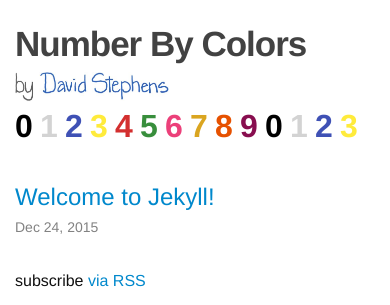
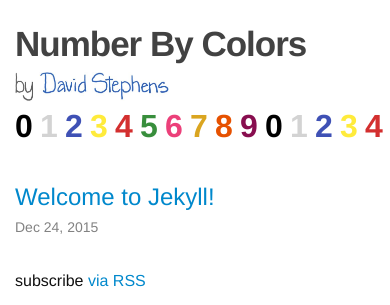
Before and after one commit to NumberByColors/numberbycolors.github.io, a Jekyll site: the page built from index.html, in a window 390 px wide. Shown: the top 305 px of the page. Built offline with Jekyll 4.4.1, drawn with Linux system fonts in a browser that asks for light colours.

Commit message:
Fix the right padding of the header on mobile

```diff
--- a/_sass/_layout.scss
+++ b/_sass/_layout.scss
@@ -87,6 +87,9 @@
         margin-top: 0px;
     }
 
+    header .wrapper {
+        padding-right: 0px;
+    }
 }
 
 .site-nav {
--- a/scripts/header.js
+++ b/scripts/header.js
@@ -17,7 +17,7 @@ function drawHeader(targetDiv) {
     // Handle the resize event
     var divWidth = targetDiv.offsetWidth;
     var digitWidth = 25;
-    var numOfDigits = Math.floor(divWidth / digitWidth);
+    var numOfDigits = Math.floor(divWidth / digitWidth)
 
     // Remove all children
     while (targetDiv.firstChild) {
```
